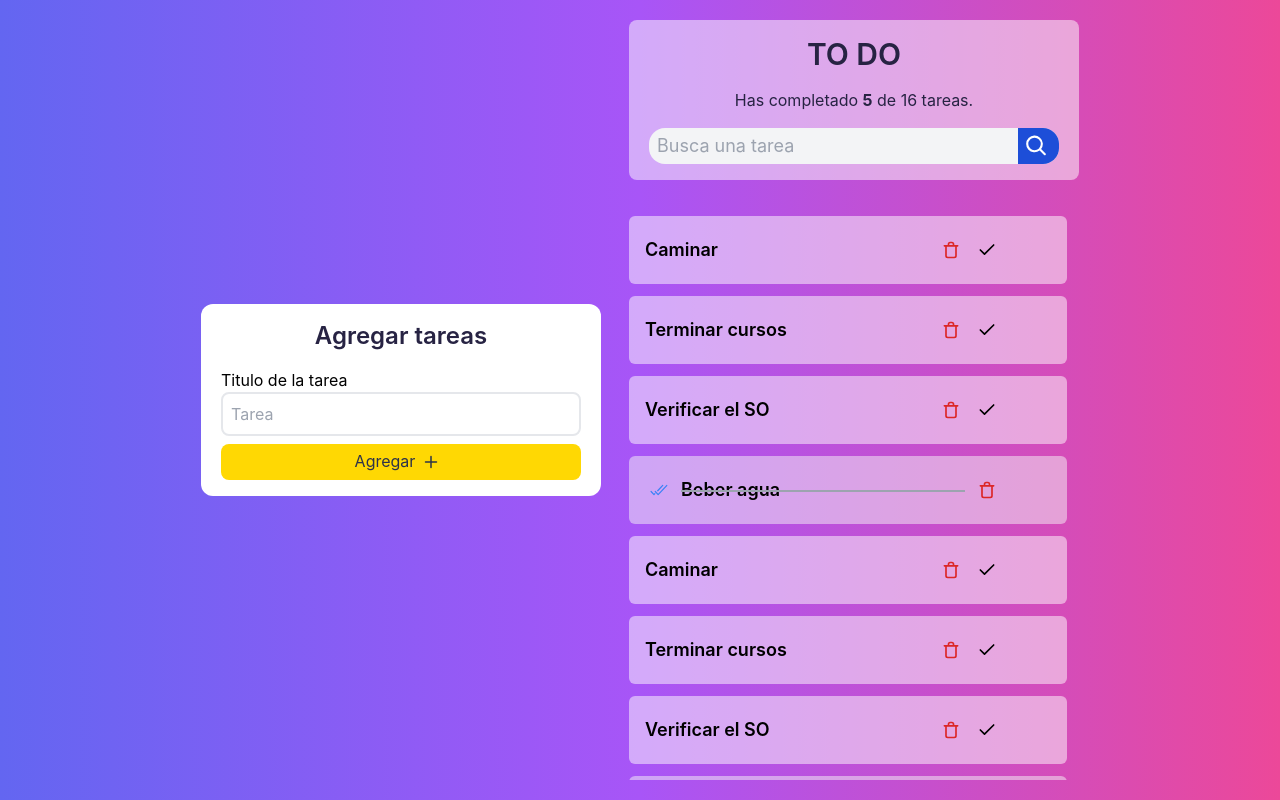
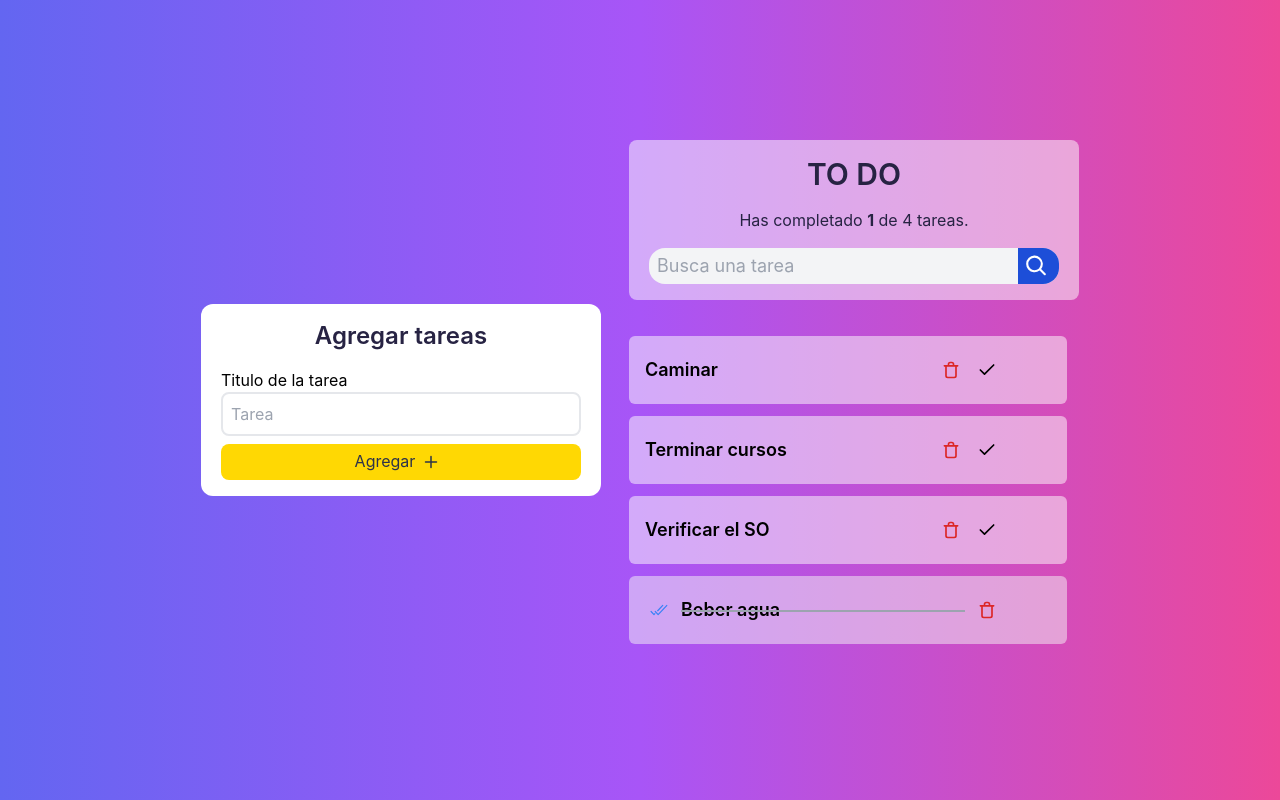
Before and after one commit to desteban/to-do, a React (Create React App) app: page / in a window 1280 px wide. Built offline with nearby package versions, Linux system fonts and the light colour scheme.

Commit message:
buscar todos

```diff
--- a/src/App.jsx
+++ b/src/App.jsx
@@ -1,25 +1,15 @@
+import { useState } from "react";
 import "./App.css";
 import { PlusIcon } from "./Components/Icons/PlusIcon";
-// import { Todo } from "./Components/Todo/Todo";
+import CreateTodoButton from "./Components/Todo/CreateTodoButton";
+import { Todo } from "./Components/Todo/Todo";
 import Todos from "./Components/Todo/Todos";
 import Button from "./Components/ui/Button";
 
 /**
  * @type {Todo[]}
  */
-const todoDefaults = [
-  { complete: false, title: "Caminar" },
-  { complete: false, title: "Terminar cursos" },
-  { complete: false, title: "Verificar el SO" },
-  { complete: true, title: "Beber agua" },
-  { complete: false, title: "Caminar" },
-  { complete: false, title: "Terminar cursos" },
-  { complete: false, title: "Verificar el SO" },
-  { complete: true, title: "Beber agua" },
-  { complete: false, title: "Caminar" },
-  { complete: false, title: "Terminar cursos" },
-  { complete: true, title: "Verificar el SO" },
-  { complete: true, title: "Beber agua" },
+const todosDefaults = [
   { complete: false, title: "Caminar" },
   { complete: false, title: "Terminar cursos" },
   { complete: false, title: "Verificar el SO" },
@@ -27,12 +17,17 @@ const todoDefaults = [
 ];
 
 function App() {
+  const [searchTitle, setSearchTitle] = useState("");
+  /**
+   * @type {Todo[]}
+   */
+  const [todos, setTodos] = useState(todosDefaults ?? []);
+
   /**
    * @param {React.FormEvent<HTMLFormElement>} e
    */
   const AddTodo = (e) => {
     e.preventDefault();
-
     alert("agregando");
   };
 
@@ -40,8 +35,13 @@ function App() {
     <main className="bg-background md:max-h-svh bg-gradient-to-r from-indigo-500 via-purple-500 to-pink-500">
       <div className="container mx-auto min-h-svh md:flex md:gap-7 md:justify-center">
         <div className="hidden py-4 md:h-svh md:flex md:items-center md:justify-center">
-          <form className="bg-white px-5 py-4 rounded-xl min-w-[400px]" onSubmit={AddTodo}>
-            <h2 className="text-2xl font-semibold mb-4 text-center">Agregar tareas</h2>
+          <form
+            className="bg-white px-5 py-4 rounded-xl min-w-[400px]"
+            onSubmit={AddTodo}
+          >
+            <h2 className="text-2xl font-semibold mb-4 text-center">
+              Agregar tareas
+            </h2>
             <label className="flex flex-col mb-2">
               Titulo de la tarea
               <input
@@ -61,20 +61,15 @@ function App() {
                 </span>
               </p>
             </Button>
-
-            {/* <figure className="mt-5 mb-3">
-              <img
-                src="/Illustrations/undraw_add_tasks_re_s5yj.svg"
-                alt="Dos personas agregando tareas en la pantalla de un computador"
-                className="object-cover"
-              />
-            </figure> */}
           </form>
         </div>
 
-        <div className="md:flex md:items-center md:justify-center">
-          <Todos todos={todoDefaults} />
-        </div>
+        <Todos
+          todos={todos}
+          searchTitle={searchTitle}
+          setSearchTitle={setSearchTitle}
+        />
+        <CreateTodoButton />
       </div>
     </main>
   );
--- a/src/Components/Icons/CheckItem.jsx
+++ b/src/Components/Icons/CheckItem.jsx
@@ -18,9 +18,9 @@ export function CheckItem(props) {
       <path
         fill="none"
         stroke="currentColor"
-        stroke-linecap="round"
-        stroke-linejoin="round"
-        stroke-width="2"
+        strokeLinecap="round"
+        strokeLinejoin="round"
+        strokeWidth="2"
         d="M20 6L9 17l-5-5"
       />
     </svg>
--- a/src/Components/Icons/DoubleCheckIcon.jsx
+++ b/src/Components/Icons/DoubleCheckIcon.jsx
@@ -18,9 +18,9 @@ export function DoubleCheckIcon(props) {
       <path
         fill="none"
         stroke="currentColor"
-        stroke-linecap="round"
-        stroke-linejoin="round"
-        stroke-width="1.5"
+        strokeLinecap="round"
+        strokeLinejoin="round"
+        strokeWidth="1.5"
         d="M2.5 13.833L6 17.5l1.024-1.073M16.5 6.5l-6.063 6.352m-2.937.981L11 17.5l10.5-11"
         color="currentColor"
       />
--- a/src/Components/Icons/PlusIcon.jsx
+++ b/src/Components/Icons/PlusIcon.jsx
@@ -17,9 +17,9 @@ export function PlusIcon(props) {
     >
       <path
         fill="currentColor"
-        fill-rule="evenodd"
+        fillRule="evenodd"
         d="M8 1.75a.75.75 0 0 1 .75.75v4.75h4.75a.75.75 0 0 1 0 1.5H8.75v4.75a.75.75 0 0 1-1.5 0V8.75H2.5a.75.75 0 0 1 0-1.5h4.75V2.5A.75.75 0 0 1 8 1.75"
-        clip-rule="evenodd"
+        clipRule="evenodd"
       />
     </svg>
   );
--- a/src/Components/Icons/SearchIcon.jsx
+++ b/src/Components/Icons/SearchIcon.jsx
@@ -17,9 +17,9 @@ export function SearchIcon(props) {
     >
       <path
         fill="currentColor"
-        fill-rule="evenodd"
+        fillRule="evenodd"
         d="M18.319 14.433A8.001 8.001 0 0 0 6.343 3.868a8 8 0 0 0 10.564 11.976l.043.045l4.242 4.243a1 1 0 1 0 1.415-1.415l-4.243-4.242a1.116 1.116 0 0 0-.045-.042m-2.076-9.15a6 6 0 1 1-8.485 8.485a6 6 0 0 1 8.485-8.485"
-        clip-rule="evenodd"
+        clipRule="evenodd"
       />
     </svg>
   );
--- a/src/Components/Icons/TrashIcon.jsx
+++ b/src/Components/Icons/TrashIcon.jsx
@@ -1,4 +1,3 @@
-
 /**
  *
  * @param {object} props
--- a/src/Components/Todo/TodoSearch.jsx
+++ b/src/Components/Todo/TodoSearch.jsx
@@ -1,17 +1,48 @@
-import React from "react";
+import React, { useState } from "react";
 import { SearchIcon } from "../Icons/SearchIcon";
-import estilos from "./Scroll.module.css";
 
-export default function TodoSearch() {
+/**
+ *
+ * @param {object} props
+ * @param {string} props.searchTitle
+ * @param {(value) => void} props.setSearchTitle
+ * @param {() => void} props.FindTodos
+ * @returns
+ */
+export default function TodoSearch({searchTitle, setSearchTitle, FindTodos = () => {}}) {
+
+  /**
+   *
+   * @param {React.ChangeEvent<HTMLInputElement>} event
+   */
+  const changeTitle = (event) => {
+    let value = event.target.value;
+    setSearchTitle(value);
+  };
+
   return (
-    <section id="Buscar_Todo" aria-label="Búsqueda de TODO" className="flex overflow-hidden rounded-2xl bg-gray-100 group mt-3">
-      <div className="w-full" >
-        <input type="text" id="tareaBuscar" placeholder="Busca una tarea" className="text-lg rounded-l-2xl px-2 py-1 bg-inherit appearance-none outline-blue-700 w-full" />
+    <form
+      id="Buscar_Todo"
+      aria-label="Búsqueda de TODO"
+      className="flex overflow-hidden rounded-2xl bg-gray-100 group mt-3"
+    >
+      <div className="w-full">
+        <input
+          type="text"
+          id="tareaBuscar"
+          placeholder="Busca una tarea"
+          className="text-lg rounded-l-2xl px-2 py-1 bg-inherit appearance-none outline-blue-700 w-full"
+          value={searchTitle}
+          onChange={changeTitle}
+        />
       </div>
 
-      <button className="pl-1 pr-3 bg-blue-700 flex items-center justify-center text-white">
+      <button className="pl-1 pr-3 bg-blue-700 flex items-center justify-center text-white" onClick={(e) => {
+        e.preventDefault()
+        FindTodos()
+      }} >
         <SearchIcon height={25} width={25} />
       </button>
-    </section>
+    </form>
   );
 }
--- a/src/Components/Todo/Todos.jsx
+++ b/src/Components/Todo/Todos.jsx
@@ -4,33 +4,52 @@ import TodoItem from "./TodoItem";
 import TodoList from "./TodoList";
 import TodoSearch from "./TodoSearch";
 import estilos from "./Scroll.module.css";
+import { useState } from "react";
 
 /**
  *
  * @param {Object} props
  * @param {Todo[]} props.todos
+ * @param {string} props.searchTitle
+ * @param {(value) => void} props.setSearchTitle
  */
-export default function Todos({ todos }) {
+export default function Todos({ todos, searchTitle, setSearchTitle }) {
+
+  const [ todosVisibles, setTodosVisibles ] = useState(
+    todos ?? []
+  );
   let todosComplete = todos.filter((todo) => todo.complete).length;
+
+  const FindTodos = () => {
+    const resutados = todos.filter((todo) =>
+      todo.title.toLocaleUpperCase().includes(searchTitle.toLocaleUpperCase())
+    );
+
+    setTodosVisibles(resutados)
+  };
 
   return (
     <section className="h-svh overflow-hidden flex flex-col md:items-center md:justify-center md:py-5">
       <div className="w-full bg-card-background md:bg-opacity-50 rounded-b-lg md:rounded-lg px-5 py-4 top-0 md:min-w-[450px]">
         <h1 className="text-3xl font-semibold text-center">TO DO</h1>
         <TodoCounter complete={todosComplete} total={todos.length} />
-        <TodoSearch />
+        <TodoSearch
+          searchTitle={searchTitle}
+          setSearchTitle={setSearchTitle}
+          FindTodos={FindTodos}
+        />
       </div>
 
       <div className={`${estilos.listado} ${estilos["custom-scroll"]}`}>
         <div className="overflow-hidden">
           <TodoList>
-            {todos.map((todo, index) => (
+            {todosVisibles.map((todo, index) => (
               <TodoItem key={index} todo={todo} />
             ))}
           </TodoList>
         </div>
 
-        <CreateTodoButton />
+        {/* <CreateTodoButton /> */}
       </div>
     </section>
   );
```
